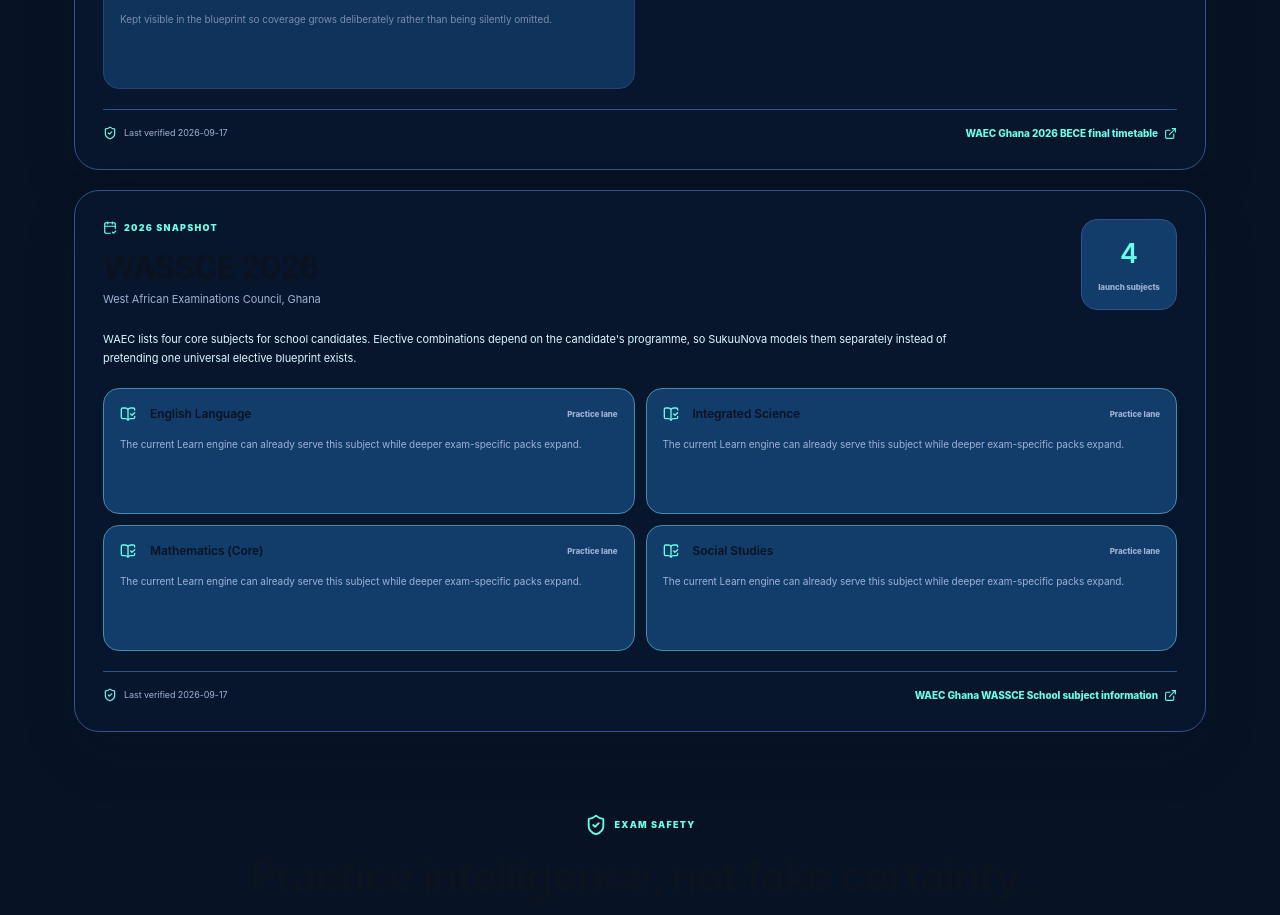
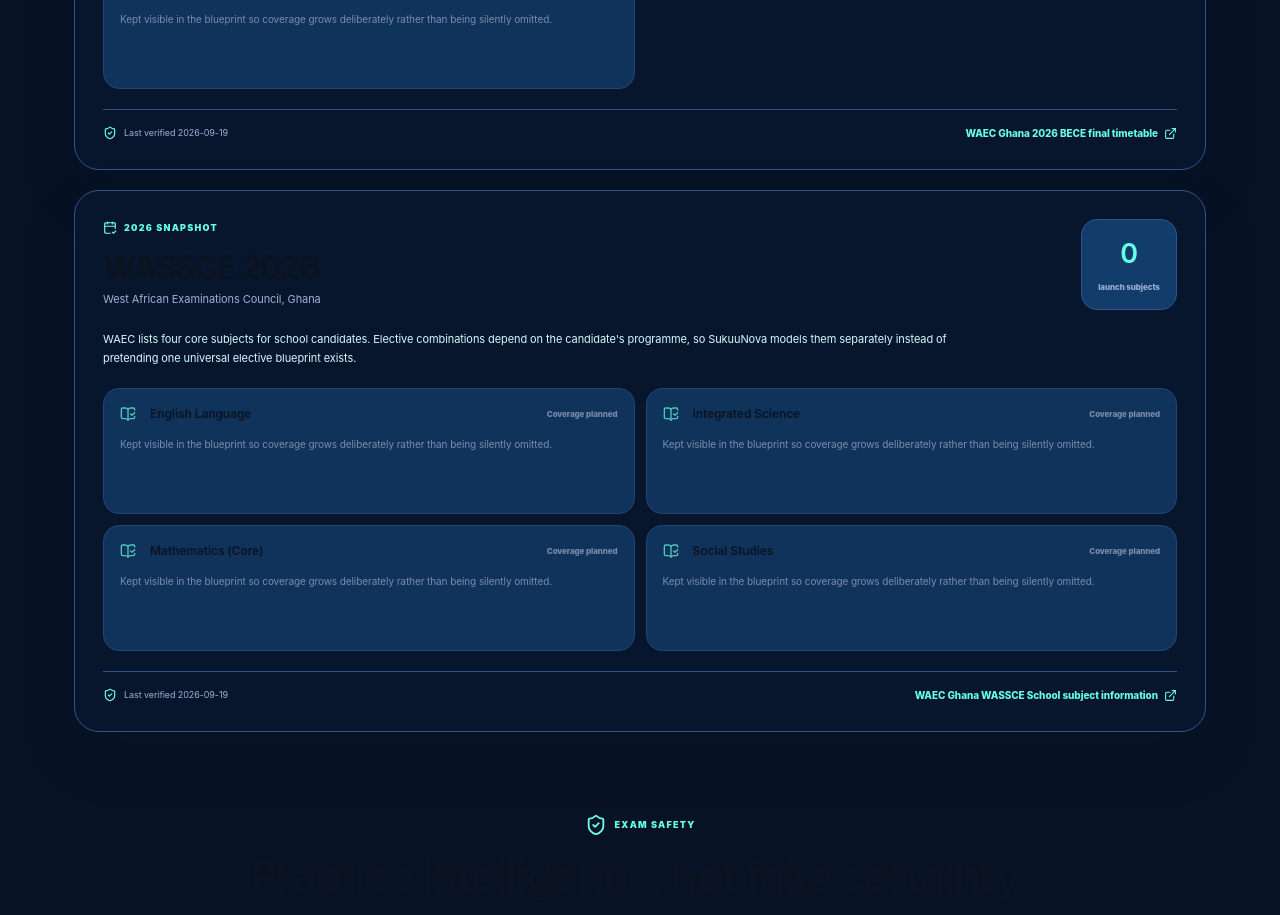
Before and after one commit to Eugene999B/SukuuNova, a Next.js app: page /learn/exams in a window 1280 px wide. Shown: the part 1500-2415 px from the top of the page. Built offline with nearby package versions, Linux system fonts and the light colour scheme.

Commit message:
fix(learn): distinguish topic practice from full exam mocks

```diff
--- a/src/app/learn/exam-blueprints.ts
+++ b/src/app/learn/exam-blueprints.ts
@@ -9,6 +9,8 @@ export type ExamSubjectBlueprint = {
   id: string;
   label: string;
   practiceReady: boolean;
+  practiceScope?: "topic";
+  fullMockReady?: boolean;
   papers?: ExamPaper[];
 };
 
@@ -18,7 +20,7 @@ export type ExamBlueprint = {
   authority: string;
   country: "Ghana";
   referenceYear: 2026;
-  lastVerified: "2026-09-17";
+  lastVerified: "2026-09-19";
   sourceLabel: string;
   sourceUrl: string;
   note: string;
@@ -32,7 +34,7 @@ export const EXAM_BLUEPRINTS: ExamBlueprint[] = [
     authority: "West African Examinations Council, Ghana",
     country: "Ghana",
     referenceYear: 2026,
-    lastVerified: "2026-09-17",
+    lastVerified: "2026-09-19",
     sourceLabel: "WAEC Ghana 2026 BECE final timetable",
     sourceUrl: "https://waecgh.org/wp-content/uploads/2026/03/BECESCPC_TIMETABLE.pdf",
     note: "Paper durations below are a 2026 timetable snapshot. SukuuNova keeps the year attached so future exam changes do not silently rewrite older practice blueprints.",
@@ -41,6 +43,8 @@ export const EXAM_BLUEPRINTS: ExamBlueprint[] = [
         id: "english",
         label: "English Language",
         practiceReady: true,
+        practiceScope: "topic",
+        fullMockReady: false,
         papers: [
           { id: "english-2", label: "Paper 2 · Essay", responseMode: "written", durationMinutes: 70 },
           { id: "english-1", label: "Paper 1 · Objective", responseMode: "objective", durationMinutes: 50 },
@@ -50,6 +54,8 @@ export const EXAM_BLUEPRINTS: ExamBlueprint[] = [
         id: "social-studies",
         label: "Social Studies",
         practiceReady: true,
+        practiceScope: "topic",
+        fullMockReady: false,
         papers: [
           { id: "social-2", label: "Paper 2 · Essay", responseMode: "written", durationMinutes: 60 },
           { id: "social-1", label: "Paper 1 · Objective", responseMode: "objective", durationMinutes: 45 },
@@ -59,6 +65,8 @@ export const EXAM_BLUEPRINTS: ExamBlueprint[] = [
         id: "science",
         label: "Science",
         practiceReady: true,
+        practiceScope: "topic",
+        fullMockReady: false,
         papers: [
           { id: "science-2", label: "Paper 2 · Essay", responseMode: "written", durationMinutes: 85 },
           { id: "science-1", label: "Paper 1 · Objective", responseMode: "objective", durationMinutes: 45 },
@@ -68,6 +76,8 @@ export const EXAM_BLUEPRINTS: ExamBlueprint[] = [
         id: "mathematics",
         label: "Mathematics",
         practiceReady: true,
+        practiceScope: "topic",
+        fullMockReady: false,
         papers: [
           { id: "math-2", label: "Paper 2 · Essay", responseMode: "written", durationMinutes: 60 },
           { id: "math-1", label: "Paper 1 · Objective", responseMode: "objective", durationMinutes: 60 },
@@ -77,6 +87,8 @@ export const EXAM_BLUEPRINTS: ExamBlueprint[] = [
         id: "computing",
         label: "Computing",
         practiceReady: true,
+        practiceScope: "topic",
+        fullMockReady: false,
         papers: [
           { id: "computing-2", label: "Paper 2 · Essay", responseMode: "written", durationMinutes: 75 },
           { id: "computing-1", label: "Paper 1 · Objective", responseMode: "objective", durationMinutes: 45 },
@@ -96,15 +108,15 @@ export const EXAM_BLUEPRINTS: ExamBlueprint[] = [
     authority: "West African Examinations Council, Ghana",
     country: "Ghana",
     referenceYear: 2026,
-    lastVerified: "2026-09-17",
+    lastVerified: "2026-09-19",
     sourceLabel: "WAEC Ghana WASSCE School subject information",
     sourceUrl: "https://waecgh.org/home/wassce-school/",
     note: "WAEC lists four core subjects for school candidates. Elective combinations depend on the candidate's programme, so SukuuNova models them separately instead of pretending one universal elective blueprint exists.",
     subjects: [
-      { id: "english", label: "English Language", practiceReady: true },
-      { id: "integrated-science", label: "Integrated Science", practiceReady: true },
-      { id: "core-mathematics", label: "Mathematics (Core)", practiceReady: true },
-      { id: "social-studies", label: "Social Studies", practiceReady: true },
+      { id: "english", label: "English Language", practiceReady: false, fullMockReady: false },
+      { id: "integrated-science", label: "Integrated Science", practiceReady: false, fullMockReady: false },
+      { id: "core-mathematics", label: "Mathematics (Core)", practiceReady: false, fullMockReady: false },
+      { id: "social-studies", label: "Social Studies", practiceReady: false, fullMockReady: false },
     ],
   },
 ];
```
